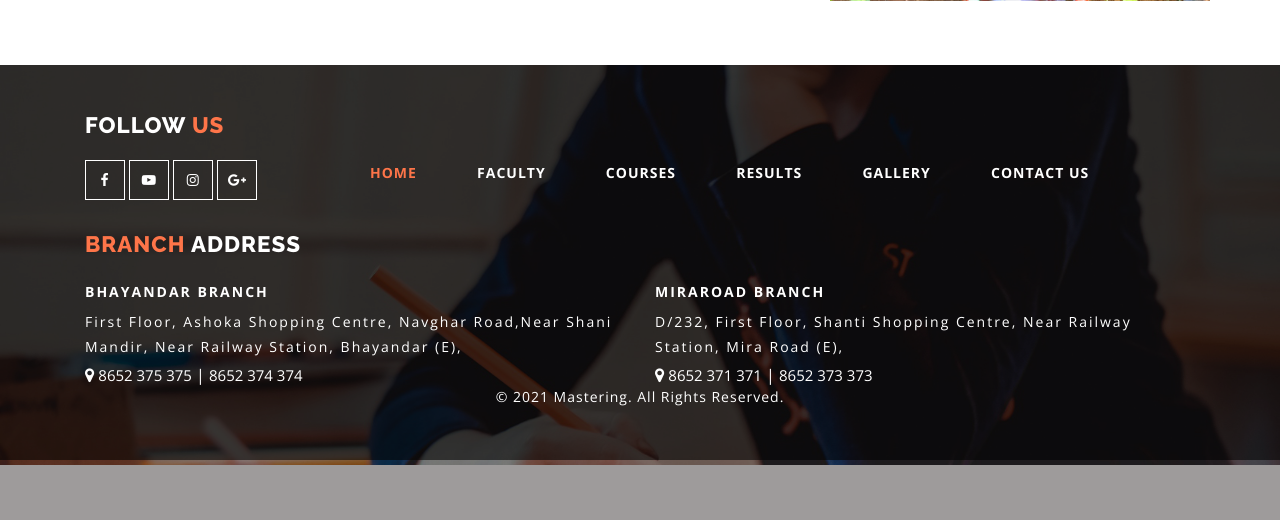
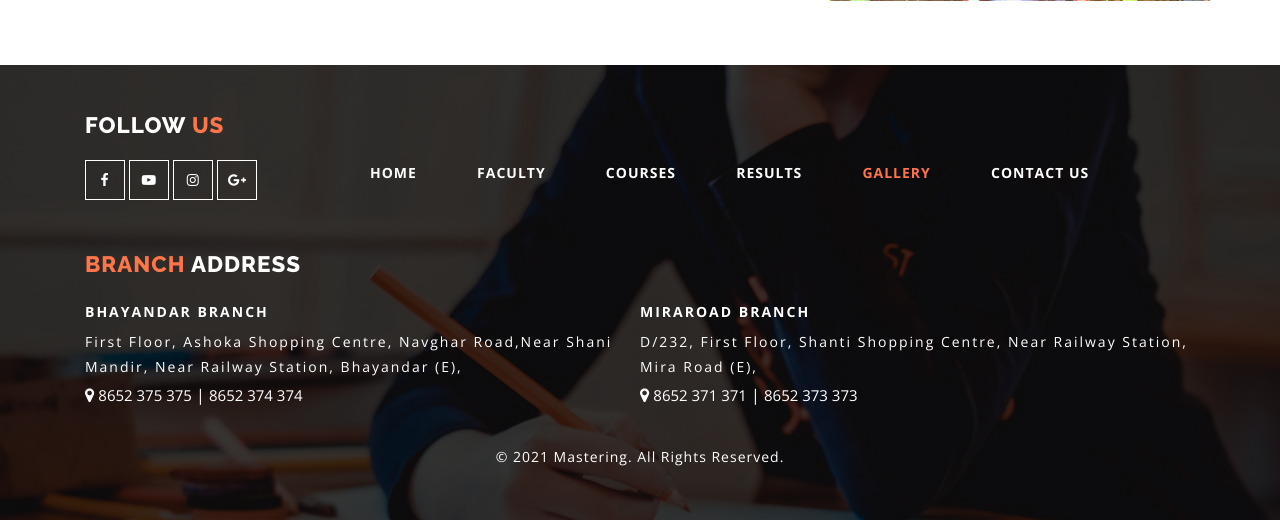
Before and after one commit to sunil007/tsphweb, a PHP site: page /gallery.php in a window 1280 px wide. Shown: the part 3800-4320 px from the top of the page. Before the commit the page ends 4265 px from the top, so only its background shows below. Run offline with PHP 8.4, Linux system fonts and the light colour scheme.

Commit message:
footer updated

```diff
--- a/gallery.php
+++ b/gallery.php
@@ -1,5 +1,5 @@
 <?php include "include/security.php" ?>
-<?php $_SESSION['pageName'] = 'index' ?>
+<?php $_SESSION['pageName'] = 'gallery' ?>
 <!DOCTYPE html>
 <html lang="en">
 <head>
--- a/include/css.php
+++ b/include/css.php
@@ -13,4 +13,5 @@
 <!-- //font-awesome-icons -->
 <link href="//fonts.googleapis.com/css?family=Raleway:400,400i,500,500i,600,600i,700,700i,800" rel="stylesheet">
 <link href='//fonts.googleapis.com/css?family=Open+Sans:400,300,300italic,400italic,600,600italic,700,700italic,800,800italic' rel='stylesheet' type='text/css'>
+<link rel="stylesheet" href="css/swipebox.css">
 <!-- <link href="https://kapeli.com/cheat_sheets/Font_Awesome.docset/Contents/Resources/Documents/index" rel="stylesheet" > -->
--- a/include/footer.php
+++ b/include/footer.php
@@ -13,33 +13,39 @@
 			</div>
 			<div class="col-md-9 w3layouts_footer_grid">
 				<ul class="w3l_footer_nav">
-					<li><a href="index.php" class="active">Home</a></li>
-					<li><a href="faculty.php">Faculty</a></li>
-					<li><a href="courses.php">Courses</a></li>
-					<li><a href="results.php">Results</a></li>
-					<li><a href="gallery.php">Gallery</a></li>
-					<li><a href="contactus.php">Contact Us</a></li>
+					<li><a href="index.php" class="<?php echo (isset($_SESSION['pageName']) && $_SESSION['pageName'] == 'index')?"active": "" ?>">Home</a></li>
+					<li><a href="faculty.php" class="<?php echo (isset($_SESSION['pageName']) && $_SESSION['pageName'] == 'faculty')?"active": "" ?>">Faculty</a></li>
+					<li><a href="courses.php" class="<?php echo (isset($_SESSION['pageName']) && $_SESSION['pageName'] == 'courses')?"active": "" ?>">Courses</a></li>
+					<li><a href="results.php" class="<?php echo (isset($_SESSION['pageName']) && $_SESSION['pageName'] == 'results')?"active": "" ?>">Results</a></li>
+					<li><a href="gallery.php" class="<?php echo (isset($_SESSION['pageName']) && $_SESSION['pageName'] == 'gallery')?"active": "" ?>">Gallery</a></li>
+					<li><a href="contactus.php" class="<?php echo (isset($_SESSION['pageName']) && $_SESSION['pageName'] == 'contactus')?"active": "" ?>">Contact Us</a></li>
 				</ul>
 			</div>
 			<div class="col-md-12 w3layouts_footer_grid">
+				<div style='height:20px'></div>
 				<h2><span>Branch</span> Address</h2>
-				<div class="col-md-6 w3layouts_footer_grid nopadding">
+				<div class="col-md-6 nopadding">
 					<p><b>BHAYANDAR BRANCH</b></p>
 					<p>First Floor, Ashoka Shopping Centre, Navghar Road,Near Shani Mandir, Near Railway Station, Bhayandar (E),</p>
 					<a class="agile-icon" href="#" style="color:white;"> <i class="fa fa-map-marker"></i></a>
 					<a href="tel:+918652375375" style="font-size:15px; color:white;" onMouseOver="this.style.color='cyan'"onMouseOut="this.style.color='#fff'">8652 375 375</a><a style="color:white;"> |</a>
 					<a href="tel:+918652374374" style="font-size:15px; color:white;" onMouseOver="this.style.color='cyan'"onMouseOut="this.style.color='#fff'">8652 374 374</a>
+					<div style='height:20px'></div>
 				</div>
-				<div class="col-md-6 w3layouts_footer_grid">
+				<div class="col-md-6 nopadding">
 					<p><b>MIRAROAD BRANCH</b></p>
 					<p>D/232, First Floor, Shanti Shopping Centre, Near Railway Station, Mira Road (E),</p>
 					<a class="agile-icon" href="#" style="color:white;"> <i class="fa fa-map-marker"></i></a>
 					<a href="tel:+918652371371" style="font-size:15px; color:white;" onMouseOver="this.style.color='cyan'"onMouseOut="this.style.color='#fff'">8652 371 371</a><a style="color:white;"> |</a>
 					<a href="tel:+918652373373" style="font-size:15px; color:white;" onMouseOver="this.style.color='cyan'"onMouseOut="this.style.color='#fff'">8652 373 373</a>
+					<div style='height:20px'></div>
 				</div>
 			</div>
 			<div class="clearfix"> </div>
 		</div>
-		<p class="text-center" style="color:white;">© 2021 Mastering. All Rights Reserved.</p>
+		<div>
+			<div style='height:20px'></div>
+			<p class="text-center" style="color:white;">&copy; 2021 Mastering. All Rights Reserved.</p>
+		</div>
 	</div>
 </div>
--- a/include/js.php
+++ b/include/js.php
@@ -6,31 +6,30 @@
 <script src="js/JiSlider.js"></script>
 <script>
 	$(window).load(function () {
+		if($('#JiSlider').size() > 0)
 			$('#JiSlider').JiSlider({color: '#fff', start: 3, reverse: true}).addClass('ff')
 	})
-		</script><script type="text/javascript">
+</script>
 
+<script type="text/javascript">
   var _gaq = _gaq || [];
   _gaq.push(['_setAccount', 'UA-36251023-1']);
   _gaq.push(['_setDomainName', 'jqueryscript.net']);
   _gaq.push(['_trackPageview']);
-
   (function() {
     var ga = document.createElement('script'); ga.type = 'text/javascript'; ga.async = true;
     ga.src = ('https:' == document.location.protocol ? 'https://ssl' : 'http://www') + '.google-analytics.com/ga.js';
     var s = document.getElementsByTagName('script')[0]; s.parentNode.insertBefore(ga, s);
   })();
+</script>
 
-</script>
-<!-- stats -->
+
 <script src="js/jquery.waypoints.min.js"></script>
 <script src="js/jquery.countup.js"></script>
 <script>
 	$('.counter').countUp();
 </script>
-<!-- //stats -->
-<!-- //footer -->
-<!-- flexSlider -->
+
 <script defer src="js/jquery.flexslider.js"></script>
 <script type="text/javascript">
 	$(window).load(function(){
@@ -42,8 +41,6 @@
 	  });
 	});
 </script>
-<!-- //flexSlider -->
-
 
 <script type="text/javascript" src="js/move-top.js"></script>
 <script type="text/javascript" src="js/easing.js"></script>
@@ -55,24 +52,12 @@
 		});
 	});
 </script>
-<!-- start-smoth-scrolling -->
-<!-- for bootstrap working -->
+
 <script src="js/bootstrap.js"></script>
-<!-- //for bootstrap working -->
-<!-- here stars scrolling icon -->
+
+<script src="js/jquery.swipebox.min.js"></script>
 <script type="text/javascript">
-		$(document).ready(function() {
-			/*
-				var defaults = {
-				containerID: 'toTop', // fading element id
-				containerHoverID: 'toTopHover', // fading element hover id
-				scrollSpeed: 1200,
-				easingType: 'linear'
-				};
-			*/
-
-			$().UItoTop({ easingType: 'easeOutQuart' });
-
+	jQuery(function($) {
+		$(".swipebox").swipebox();
 	});
 </script>
-<!-- //here ends scrolling icon -->
--- a/include/topNav.php
+++ b/include/topNav.php
@@ -50,10 +50,10 @@
 					<ul class="nav navbar-nav menu__list">
 						<li class="menu__item <?php echo (isset($_SESSION['pageName']) && $_SESSION['pageName'] == 'index')?"menu__item--current": "" ?>"><a href="index.php" class="menu__link">Home</a></li>
 						<li class="menu__item <?php echo (isset($_SESSION['pageName']) && $_SESSION['pageName'] == 'faculty')?"menu__item--current": "" ?>"><a href="faculty.php" class="menu__link">Faculty</a></li>
-						<li class="menu__item <?php echo (isset($_SESSION['pageName']) && $_SESSION['pageName'] == 'gallery')?"menu__item--current": "" ?>"><a href="courses.php" class="menu__link">Courses</a></li>
-						<li class="menu__item <?php echo (isset($_SESSION['pageName']) && $_SESSION['pageName'] == 'services')?"menu__item--current": "" ?>"><a href="#" class="menu__link">Results</a></li>
-						<li class="menu__item <?php echo (isset($_SESSION['pageName']) && $_SESSION['pageName'] == 'services')?"menu__item--current": "" ?>"><a href="gallery.php" class="menu__link">Gallery</a></li>
-						<li class="menu__item <?php echo (isset($_SESSION['pageName']) && $_SESSION['pageName'] == 'services')?"menu__item--current": "" ?>"><a href="mail.php" class="menu__link">Contact Us</a></li>
+						<li class="menu__item <?php echo (isset($_SESSION['pageName']) && $_SESSION['pageName'] == 'courses')?"menu__item--current": "" ?>"><a href="courses.php" class="menu__link">Courses</a></li>
+						<li class="menu__item <?php echo (isset($_SESSION['pageName']) && $_SESSION['pageName'] == 'results')?"menu__item--current": "" ?>"><a href="results.php" class="menu__link">Results</a></li>
+						<li class="menu__item <?php echo (isset($_SESSION['pageName']) && $_SESSION['pageName'] == 'gallery')?"menu__item--current": "" ?>"><a href="gallery.php" class="menu__link">Gallery</a></li>
+						<li class="menu__item <?php echo (isset($_SESSION['pageName']) && $_SESSION['pageName'] == 'contactus')?"menu__item--current": "" ?>"><a href="contactus.php" class="menu__link">Contact Us</a></li>
 					</ul>
 				</nav>
 			</div>
```
Also changed, not shown: 1 other file. Lines whose indentation alone changed are shown as unchanged.
